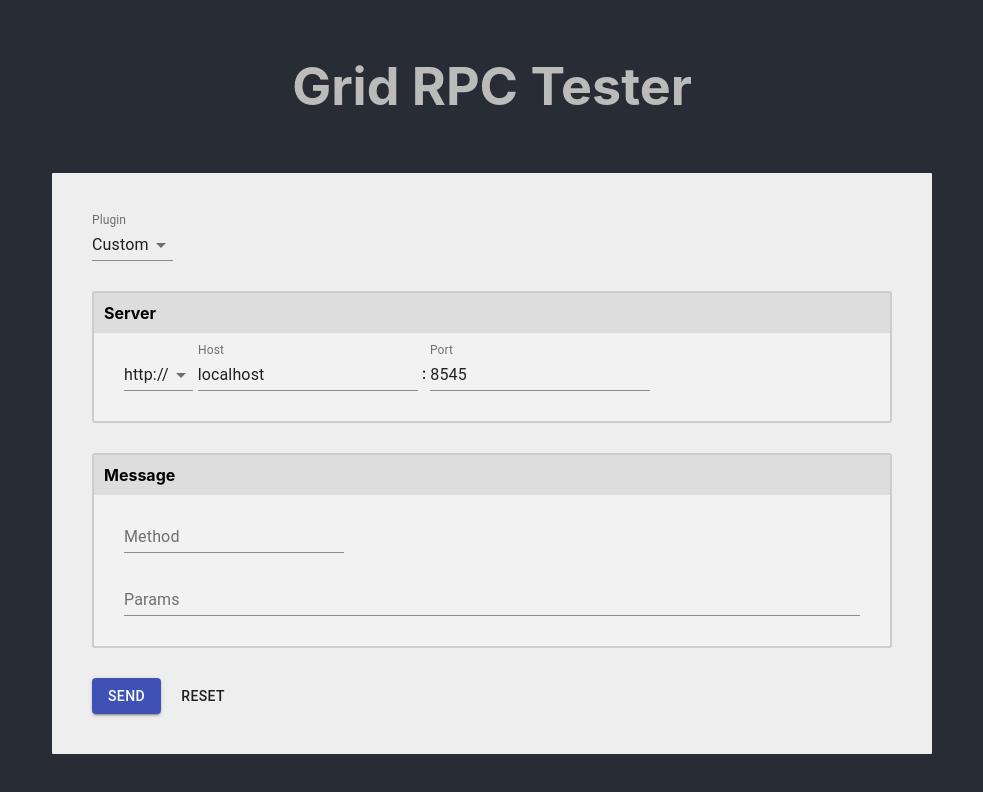
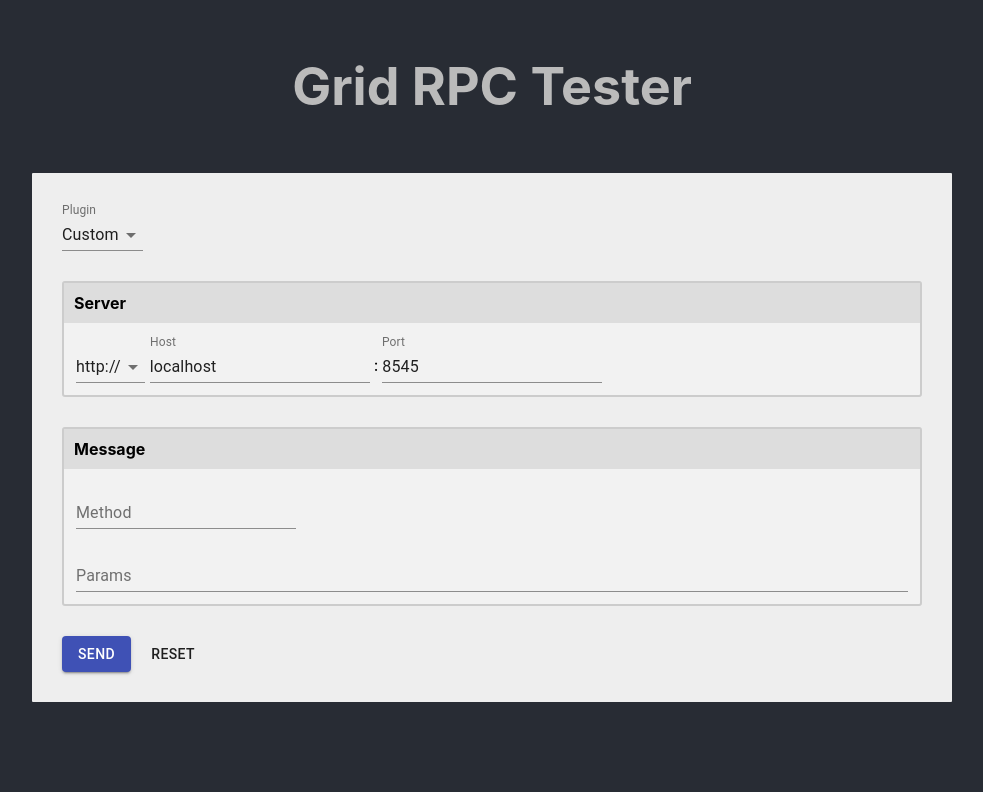
Before and after one commit to ryanio/grid-rpc-app, a React (Create React App) app: page / in a window 1280 px wide. Shown: the top 792 px of the page, without its empty margins (148-1131 px from the left). Built offline with nearby package versions, Linux system fonts and the light colour scheme.

Commit message:
feat: introduces full docs

```diff
--- a/src/App.css
+++ b/src/App.css
@@ -20,19 +20,18 @@ h1 {
   color: #bbb;
 }
 
-h4 {
-  margin-top: 0;
+.section-title {
   font-size: 16px;
   background: #ddd;
   padding: 10px;
-  margin: -30px -30px 10px -30px;
+  font-weight: bold;
 }
 
 .container {
-  max-width: 800px;
+  max-width: 860px;
   margin: 0 auto;
   background: #eee;
-  padding: 40px;
+  padding: 30px;
   text-align: left;
   border-radius: 1px;
 }
@@ -40,7 +39,6 @@ h4 {
 .section-outline {
   border: 2px solid #ccc;
   border-radius: 3px;
-  padding: 30px;
   background: #f2f2f2;
 }
 
@@ -50,12 +48,51 @@ h4 {
 .server-form {
 }
 
+.section-body {
+  padding: 12px 12px 12px 12px;
+}
+
 .section-form {
   margin-bottom: 30px;
 }
 
+.message-content {
+  display: flex;
+}
+
 .section-json {
-  margin-top: 10px;
+  flex-grow: 1;
+}
+
+.section-docs {
+  flex-grow: 0;
+  background-color: #fff;
+  color: #555;
+  border-radius: 3px;
+  max-width: 386px;
+  padding: 12px;
+  margin-left: 12px;
+}
+
+.docs-method {
+  font-weight: bold;
+  margin-bottom: 6px;
+  font-size: 18px;
+}
+
+.docs-description {
+  font-size: 13px;
+  padding-bottom: 12px;
+}
+
+.docs-title {
+  margin: 6px 0;
+  font-weight: bold;
+  font-size: 14px;
+}
+
+.docs-copy {
+  font-size: 12px;
 }
 
 .colon {
--- a/src/App.js
+++ b/src/App.js
@@ -269,19 +269,17 @@ class App extends Component {
     };
 
     let methods = [];
-    let exampleParams = '[]';
+    let pluginMethod;
+
     if (pluginMethods[selectedPlugin]) {
       methods = pluginMethods[selectedPlugin].map(m => ({
         label: m.method,
         value: m.method
       }));
 
-      const pluginMethod = pluginMethods[selectedPlugin].find(
+      pluginMethod = pluginMethods[selectedPlugin].find(
         m => m.method === method
       );
-      if (pluginMethod && pluginMethod.exampleParams) {
-        exampleParams = pluginMethod.exampleParams;
-      }
     }
 
     const components = {
@@ -319,7 +317,8 @@ class App extends Component {
         )}
         {selectedPlugin === 'custom' && (
           <div className="server section-form section-outline">
-            <h4>Server</h4>
+            <div className="section-title">Server</div>
+            <div className="section-body">
               <div className="server-fields">
                 <TextField
                   select
@@ -352,9 +351,12 @@ class App extends Component {
                 />
               </div>
             </div>
+          </div>
         )}
         <div className="message section-outline section-form">
-          <h4>Message</h4>
+          <div className="section-title">Message</div>
+          <div className="section-body">
+            <div className="message-content">
               <div className="section-json">
                 <div>
                   {selectedPlugin !== 'geth' && selectedPlugin !== 'parity' && (
@@ -365,7 +367,8 @@ class App extends Component {
                       onChange={this.handleChange('method')}
                     />
                   )}
-              {(selectedPlugin === 'geth' || selectedPlugin === 'parity') && (
+                  {(selectedPlugin === 'geth' ||
+                    selectedPlugin === 'parity') && (
                     <Select
                       classes={classes}
                       className={classes.method}
@@ -389,11 +392,41 @@ class App extends Component {
                   <TextField
                     multiline
                     label="Params"
-                placeholder={exampleParams}
+                    placeholder={
+                      (pluginMethod && pluginMethod.exampleParams) || '[]'
+                    }
                     value={params}
                     onChange={this.handleChange('params')}
                     fullWidth
                   />
+                </div>
+              </div>
+              {pluginMethod && pluginMethod.description && (
+                <div className="section-docs">
+                  <div className="docs-method">{method}</div>
+                  <div className="docs-description">
+                    {pluginMethod.description}
+                  </div>
+                  <div className="docs-title">Parameters</div>
+                  <div className="docs-copy">
+                    {pluginMethod.descriptionParams}
+                  </div>
+                  <JSONPretty
+                    id="json-pretty"
+                    data={pluginMethod.exampleParams}
+                    theme={theme}
+                  ></JSONPretty>
+                  <div className="docs-title">Returns</div>
+                  <div className="docs-copy">
+                    {pluginMethod.descriptionResult}
+                  </div>
+                  <JSONPretty
+                    id="json-pretty"
+                    data={pluginMethod.exampleResult}
+                    theme={theme}
+                  ></JSONPretty>
+                </div>
+              )}
             </div>
           </div>
         </div>
--- a/src/rpcMethods.js
+++ b/src/rpcMethods.js
@@ -1,6 +1,15 @@
 const geth = [
   { method: 'web3_clientVersion' },
-  { method: 'web3_sha3', exampleParams: '["0x68656c6c6f20776f726c64"]' },
+  {
+    method: 'web3_sha3',
+    description:
+      'Returns Keccak-256 (not the standardized SHA3-256) of the given data.',
+    exampleParams: '["0x68656c6c6f20776f726c64"]',
+    exampleResult:
+      '"0x47173285a8d7341e5e972fc677286384f802f8ef42a5ec5f03bbfa254cb01fad"',
+    descriptionParams: 'DATA - the data to convert into a SHA3 hash.',
+    descriptionResult: 'DATA - The SHA3 result of the given string.'
+  },
   { method: 'net_version' },
   { method: 'net_peerCount' },
   { method: 'net_listening' },
```
Lines whose indentation alone changed are shown as unchanged.
